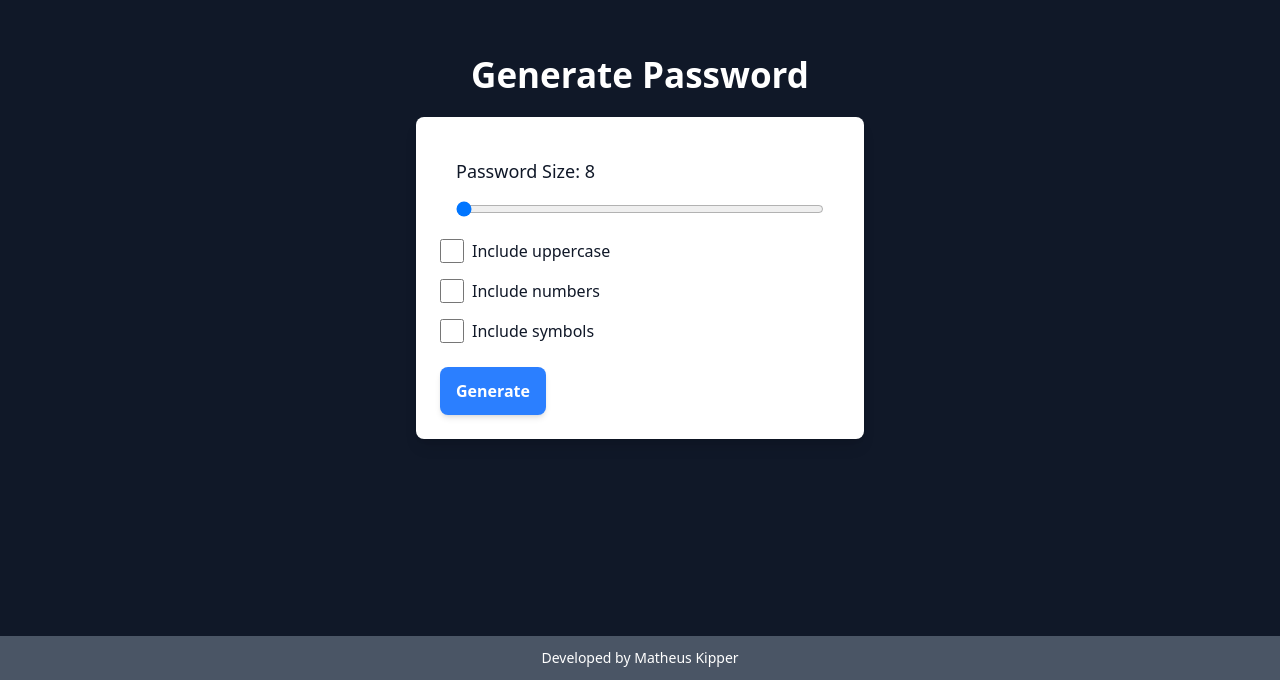
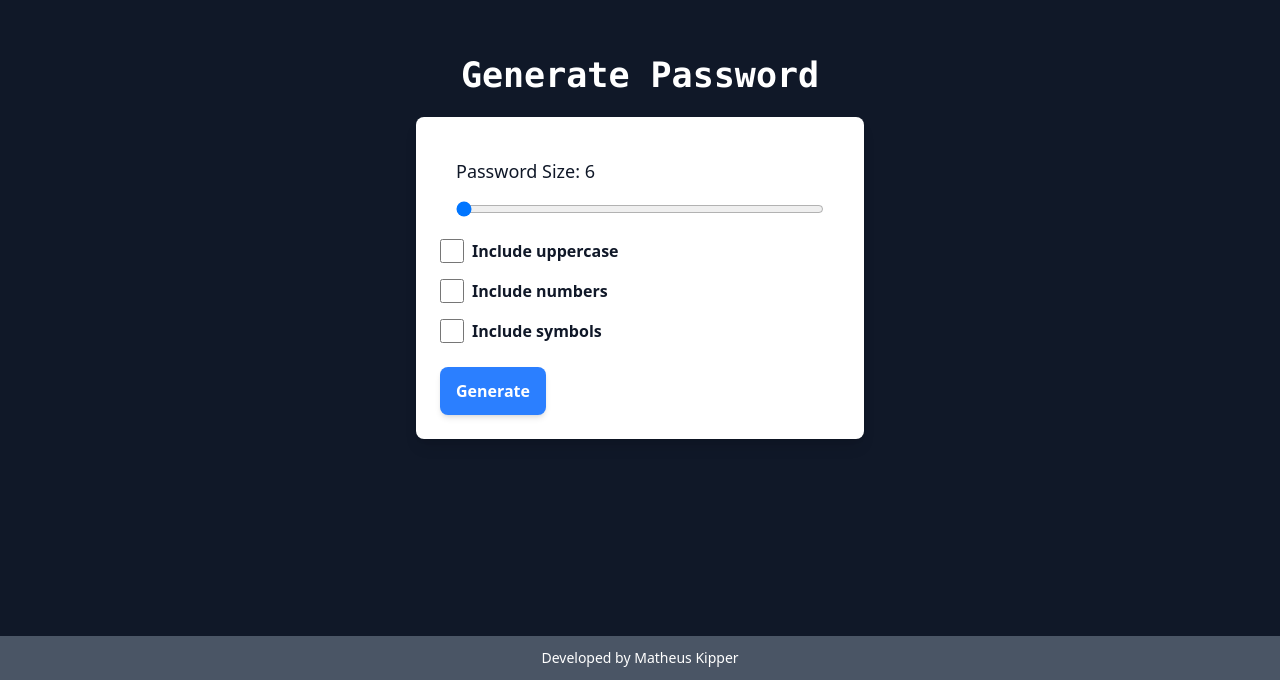
Before and after one commit to matheuskipper/GeradorSenhasVue, a Vue app: page / in a window 1280 px wide. Shown: the part 164-844 px from the top of the page. Built offline with nearby package versions, Linux system fonts and the light colour scheme.

Commit message:
Adicionando a biblioteca Toastify JS e melhorando a estilização

```diff
--- a/package.json
+++ b/package.json
@@ -13,6 +13,7 @@
     "generate-password": "^1.7.1",
     "generate-password-browser": "^1.1.0",
     "tailwindcss": "^4.0.8",
+    "toastify-js": "^1.12.0",
     "vue": "^3.5.13"
   },
   "devDependencies": {
--- a/src/App.vue
+++ b/src/App.vue
@@ -2,7 +2,7 @@
   <div
     class="flex flex-col items-center justify-center min-h-screen bg-gray-900 text-white p-4"
   >
-    <h1 class="font-bold text-[35px] p-4">Generate Password</h1>
+    <h1 class="font-bold font-mono text-[35px] p-4">Generate Password</h1>
     <div
       class="w-full max-w-md p-6 bg-white rounded-lg shadow-lg text-gray-900"
     >
@@ -12,14 +12,16 @@
         >
         <input
           type="range"
-          min="8"
+          min="6"
           max="20"
           v-model="length"
           class="w-full mt-2 cursor-pointer"
         />
       </div>
       <div class="flex flex-col gap-4 mb-6">
-        <label class="cursor-pointer flex items-center" for="input-uppercase"
+        <label
+          class="cursor-pointer flex items-center font-semibold"
+          for="input-uppercase"
           ><input
             id="input-uppercase"
             class="cursor-pointer mr-2 w-6 h-6"
@@ -27,7 +29,9 @@
             v-model="includeUppercase"
           />Include uppercase</label
         >
-        <label class="cursor-pointer flex items-center" for="input-numbers"
+        <label
+          class="cursor-pointer flex items-center font-semibold"
+          for="input-numbers"
           ><input
             id="input-numbers"
             class="cursor-pointer mr-2 w-6 h-6"
@@ -35,7 +39,9 @@
             v-model="includeNumbers"
           />Include numbers</label
         >
-        <label class="cursor-pointer flex items-center" for="input-symbols"
+        <label
+          class="cursor-pointer flex items-center font-semibold"
+          for="input-symbols"
           ><input
             id="input-symbols"
             class="cursor-pointer mr-2 w-6 h-6"
@@ -81,11 +87,13 @@
 
 <script>
 import generator from "generate-password-browser";
+import Toastify from "toastify-js";
+import "toastify-js/src/toastify.css";
 
 export default {
   data() {
     return {
-      length: 8,
+      length: 6,
       includeUppercase: false,
       includeNumbers: false,
       includeSymbols: false,
@@ -104,7 +112,19 @@ export default {
       });
     },
     copyPassword() {
-      navigator.clipboard.writeText(this.password);
+      navigator.clipboard.writeText(this.password).then(() => {
+        Toastify({
+          text: "Copied to clipboard!",
+          duration: 2000,
+          close: true,
+          gravity: "bottom",
+          position: "right",
+          style: {
+            background: "#7cb055",
+            borderRadius: "8px",
+          },
+        }).showToast();
+      });
     },
   },
 };
```
Also changed, not shown: 1 other file (tests, documents, lock files or other folders).
